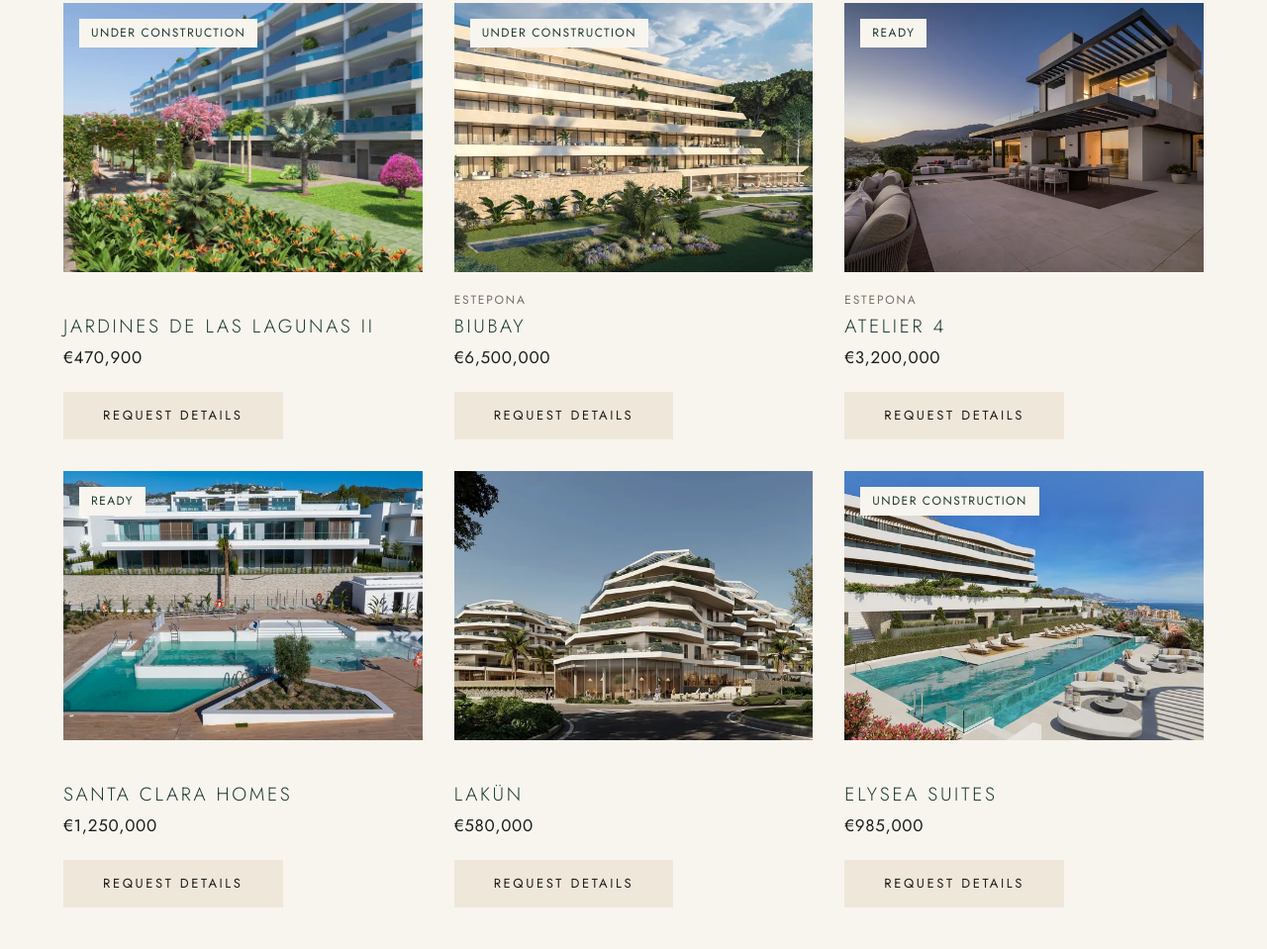
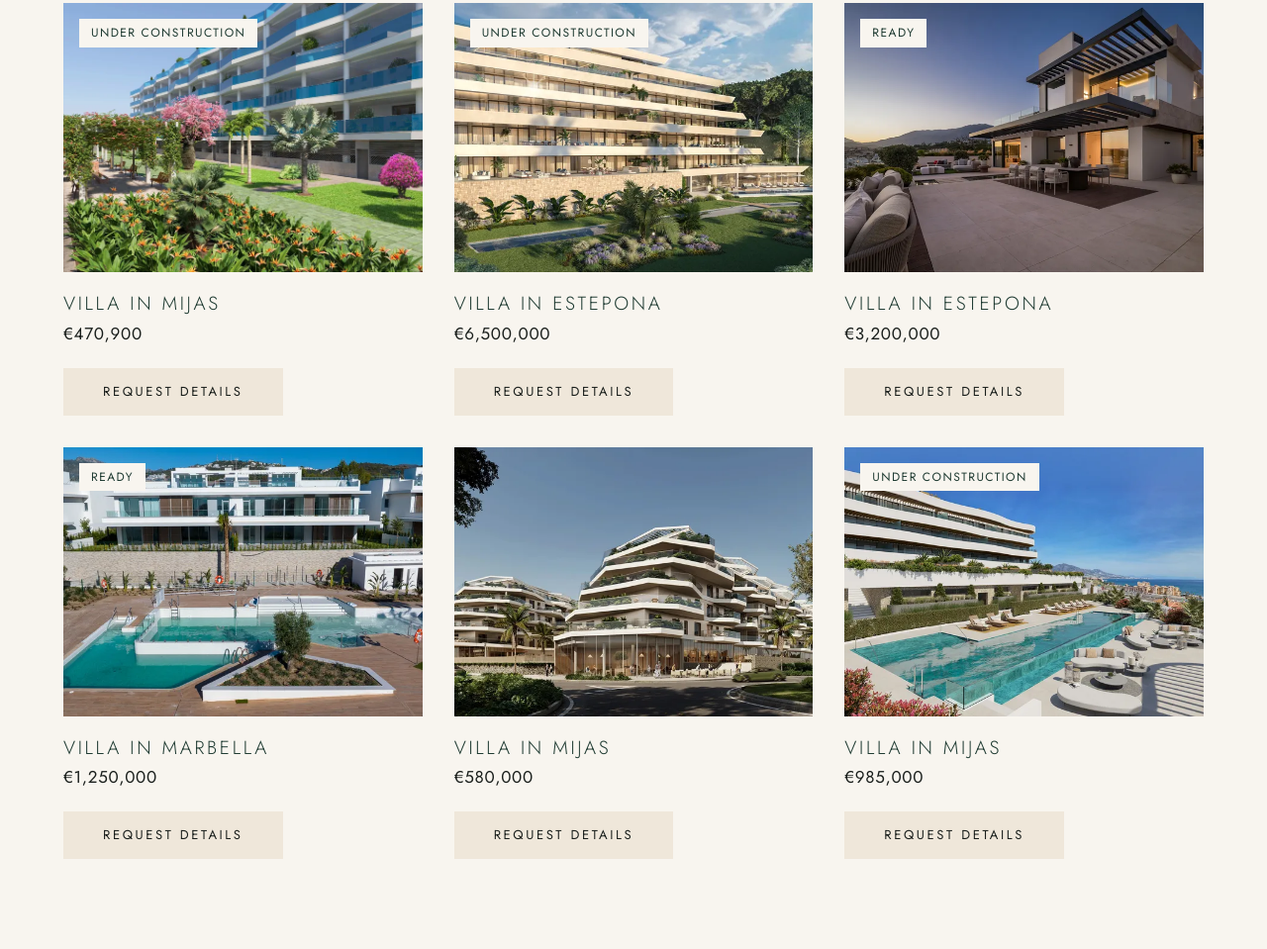
Before and after one commit to dzemod/PerlaHomes, a plain HTML site: page site/index.html in a window 1280 px wide. Shown: the part 1121-2080 px from the top of the page at 99% size. Drawn offline with nearby package versions, Linux system fonts and the light colour scheme.

Commit message:
Properties: Villa + location names
Co-Authored-By: Claude Opus 5.5 <noreply@anthropic.com>

```diff
--- a/site/assets/css/styles.css
+++ b/site/assets/css/styles.css
@@ -290,7 +290,7 @@ p, li { text-wrap: pretty; }
 .pgrid { display: grid; gap: 32px; }
 @media (min-width: 600px) { .pgrid { grid-template-columns: repeat(2, minmax(0, 1fr)); } }
 @media (min-width: 900px) { .pgrid { grid-template-columns: repeat(3, minmax(0, 1fr)); } }
-.pcard { display: grid; grid-row: span 5; grid-template-rows: subgrid; row-gap: 0; }
+.pcard { display: grid; grid-row: span 4; grid-template-rows: subgrid; row-gap: 0; }
 .pcard__media { position: relative; overflow: hidden; aspect-ratio: 4 / 3; background: var(--milk); }
 .pcard__media img { width: 100%; height: 100%; object-fit: cover; transition: transform .6s ease; }
 .pcard:hover .pcard__media img, .pcard:focus-within .pcard__media img { transform: scale(1.04); }
@@ -298,8 +298,7 @@ p, li { text-wrap: pretty; }
   position: absolute; top: 16px; left: 16px; padding: 6px 12px; background: var(--pearl); color: var(--green-700);
   font-family: var(--font-display); font-size: 12px; line-height: 1.4; text-transform: uppercase; letter-spacing: .12em;
 }
-.pcard__loc { min-height: calc(12px * 1.4); margin-top: 20px; font-family: var(--font-display); font-size: 12px; line-height: 1.4; text-transform: uppercase; letter-spacing: .15em; color: var(--taupe); }
-.pcard__name { margin-top: 6px; font-family: var(--font-display); font-weight: 300; text-transform: uppercase; font-size: 19px; line-height: 1.3; letter-spacing: .14em; color: var(--green-700); }
+.pcard__name { margin-top: 20px; font-family: var(--font-display); font-weight: 300; text-transform: uppercase; font-size: 19px; line-height: 1.3; letter-spacing: .14em; color: var(--green-700); }
 .pcard__price { margin-top: 6px; font-family: var(--font-display); font-size: 17px; line-height: 1.4; letter-spacing: .04em; color: var(--ink); }
 .pcard__btn { justify-self: start; align-self: end; margin-top: 20px; }
 .pcard__btn::before { transition-duration: .25s; }
--- a/site/assets/data/i18n.json
+++ b/site/assets/data/i18n.json
@@ -133,7 +133,7 @@
     "about.f3.l": "Costa del Sol",
     "props.status.construction": "Under construction",
     "props.status.built": "Ready",
-    "props.interested": "I’m interested in {name}."
+    "props.interested": "I’m interested in {name} — {price}."
   },
   "es": {
     "meta.title": "Perla Homes — Agencia inmobiliaria boutique en Marbella, Costa del Sol",
@@ -269,7 +269,7 @@
     "about.f3.l": "Costa del Sol",
     "props.status.construction": "En construcción",
     "props.status.built": "Terminado",
-    "props.interested": "Me interesa {name}."
+    "props.interested": "Me interesa {name} — {price}."
   },
   "ru": {
     "meta.title": "Perla Homes — бутиковое агентство недвижимости в Марбелье, Costa del Sol",
@@ -405,6 +405,6 @@
     "about.f3.l": "Costa del Sol",
     "props.status.construction": "Строится",
     "props.status.built": "Готово",
-    "props.interested": "Меня интересует {name}."
+    "props.interested": "Меня интересует {name} — {price}."
   }
 }
--- a/site/assets/data/properties.json
+++ b/site/assets/data/properties.json
@@ -1,12 +1,17 @@
 {
-  "_TODO": "Selected properties: real developments from the client. price = number in EUR (formatted per language). status = \"construction\" | \"built\" | null. null fields are not shown on the site — TODO: from client (location where null, bedrooms, bathrooms, area, description, Lakün status). Photos: assets/img/properties/<id>/<id>-1.webp (main) … -4, made by tools/make-properties.mjs. featured = the separate Featured band (unchanged).",
+  "_TODO": "Selected properties: real developments from the client. price = number in EUR (formatted per language). status = \"construction\" | \"built\" | null. null fields are not shown on the site — TODO: from client (bedrooms, bathrooms, area, description, Lakün status). Photos: assets/img/properties/<id>/<id>-1.webp (main) … -4, made by tools/make-properties.mjs. featured = the separate Featured band (unchanged). name = shown name per language (Villa + location); internal = original development name, only in an HTML comment, never shown.",
   "properties": [
     {
       "id": "jardines-de-las-lagunas-2",
-      "name": "Jardines De Las Lagunas II",
+      "internal": "Jardines De Las Lagunas II",
+      "name": {
+        "en": "Villa in Mijas",
+        "es": "Villa en Mijas",
+        "ru": "Вилла в Михасе"
+      },
       "price": 470900,
       "status": "construction",
-      "location": null,
+      "location": "Mijas",
       "bedrooms": null,
       "bathrooms": null,
       "area": null,
@@ -14,7 +19,12 @@
     },
     {
       "id": "biubay",
-      "name": "Biubay",
+      "internal": "Biubay",
+      "name": {
+        "en": "Villa in Estepona",
+        "es": "Villa en Estepona",
+        "ru": "Вилла в Эстепоне"
+      },
       "price": 6500000,
       "status": "construction",
       "location": "Estepona",
@@ -25,7 +35,12 @@
     },
     {
       "id": "atelier-4",
-      "name": "Atelier 4",
+      "internal": "Atelier 4",
+      "name": {
+        "en": "Villa in Estepona",
+        "es": "Villa en Estepona",
+        "ru": "Вилла в Эстепоне"
+      },
       "price": 3200000,
       "status": "built",
       "location": "Estepona",
@@ -36,10 +51,15 @@
     },
     {
       "id": "santa-clara-homes",
-      "name": "Santa Clara Homes",
+      "internal": "Santa Clara Homes",
+      "name": {
+        "en": "Villa in Marbella",
+        "es": "Villa en Marbella",
+        "ru": "Вилла в Марбелье"
+      },
       "price": 1250000,
       "status": "built",
-      "location": null,
+      "location": "Marbella",
       "bedrooms": null,
       "bathrooms": null,
       "area": null,
@@ -47,10 +67,15 @@
     },
     {
       "id": "lakun",
-      "name": "Lakün",
+      "internal": "Lakün",
+      "name": {
+        "en": "Villa in Mijas",
+        "es": "Villa en Mijas",
+        "ru": "Вилла в Михасе"
+      },
       "price": 580000,
       "status": null,
-      "location": null,
+      "location": "Mijas",
       "bedrooms": null,
       "bathrooms": null,
       "area": null,
@@ -58,10 +83,15 @@
     },
     {
       "id": "elysea-suites",
-      "name": "Elysea Suites",
+      "internal": "Elysea Suites",
+      "name": {
+        "en": "Villa in Mijas",
+        "es": "Villa en Mijas",
+        "ru": "Вилла в Михасе"
+      },
       "price": 985000,
       "status": "construction",
-      "location": null,
+      "location": "Mijas",
       "bedrooms": null,
       "bathrooms": null,
       "area": null,
--- a/site/assets/js/main.js
+++ b/site/assets/js/main.js
@@ -114,16 +114,14 @@
   function cardHTML(p) {
     const img = `assets/img/properties/${p.id}/${p.id}-1`;
     const name = local(p.name);
-    const loc = local(p.location);
-    const alt = loc ? `${name}, ${loc}` : name;
-    const missing = ['location', 'status', 'bedrooms', 'bathrooms', 'area', 'description'].filter((k) => p[k] === null || p[k] === undefined);
+    const alt = name;
+    const missing = ['status', 'bedrooms', 'bathrooms', 'area', 'description'].filter((k) => p[k] === null || p[k] === undefined);
     const tag = p.status ? `<span class="pcard__tag">${esc(t(`props.status.${p.status}`))}</span>` : '';
-    return `<li class="pcard">${missing.length ? todo(missing.join(', ')) : ''}
+    return `<li class="pcard">${p.internal ? `<!-- internal: ${esc(p.internal)} -->` : ''}${missing.length ? todo(missing.join(', ')) : ''}
       <div class="pcard__media">
         <img src="${img}-800.webp" srcset="${img}-800.webp 800w, ${img}.webp 1600w" sizes="(min-width: 1200px) 420px, (min-width: 600px) 46vw, 100vw" alt="${esc(alt)}" loading="lazy" width="800" height="600">
         ${tag}
       </div>
-      <p class="pcard__loc">${loc ? esc(loc) : ''}</p>
       <h3 class="pcard__name">${esc(name)}</h3>
       <p class="pcard__price">${p.price ? esc(price(p.price)) : ''}</p>
       <a class="btn btn--outline pcard__btn" href="#contact" data-request="${esc(p.id)}">${esc(t('props.request'))}</a>
@@ -150,7 +148,7 @@
       return;
     }
     const p = properties.properties.find((x) => String(x.id) === id);
-    if (p) msg.value = t('props.interested').replace('{name}', local(p.name));
+    if (p) msg.value = t('props.interested').replace('{name}', local(p.name)).replace('{price}', p.price ? price(p.price) : t('props.price'));
   });
 
 
```
Also changed, not shown: site/index.html (+1 -1 lines).
